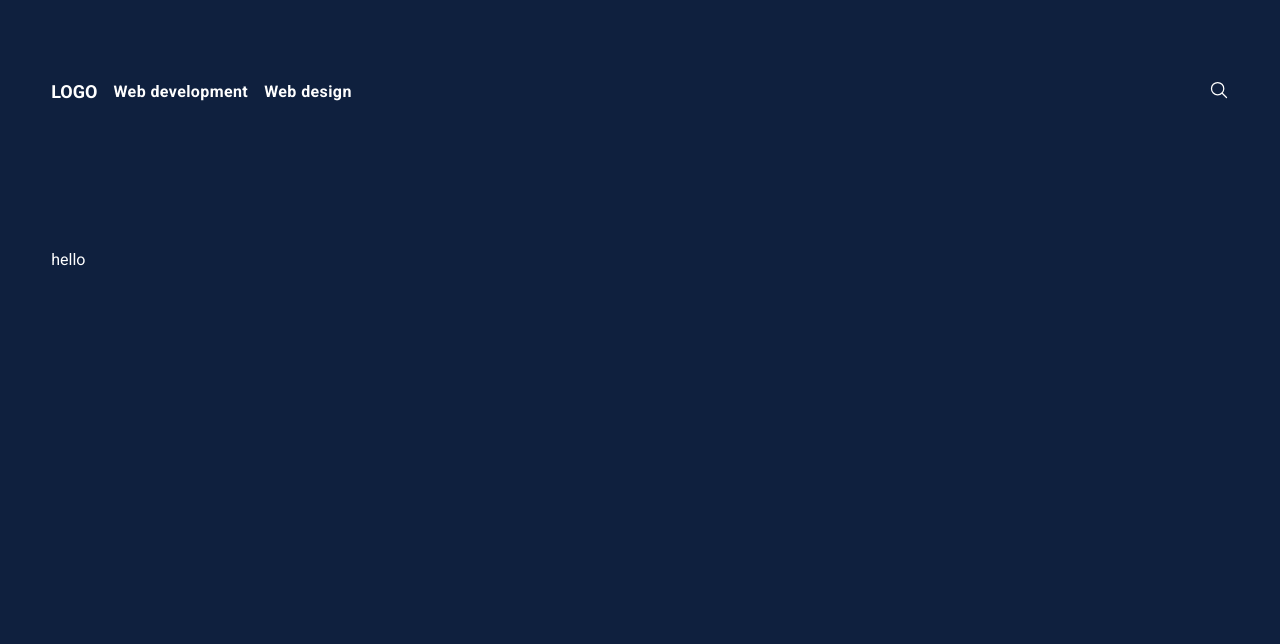
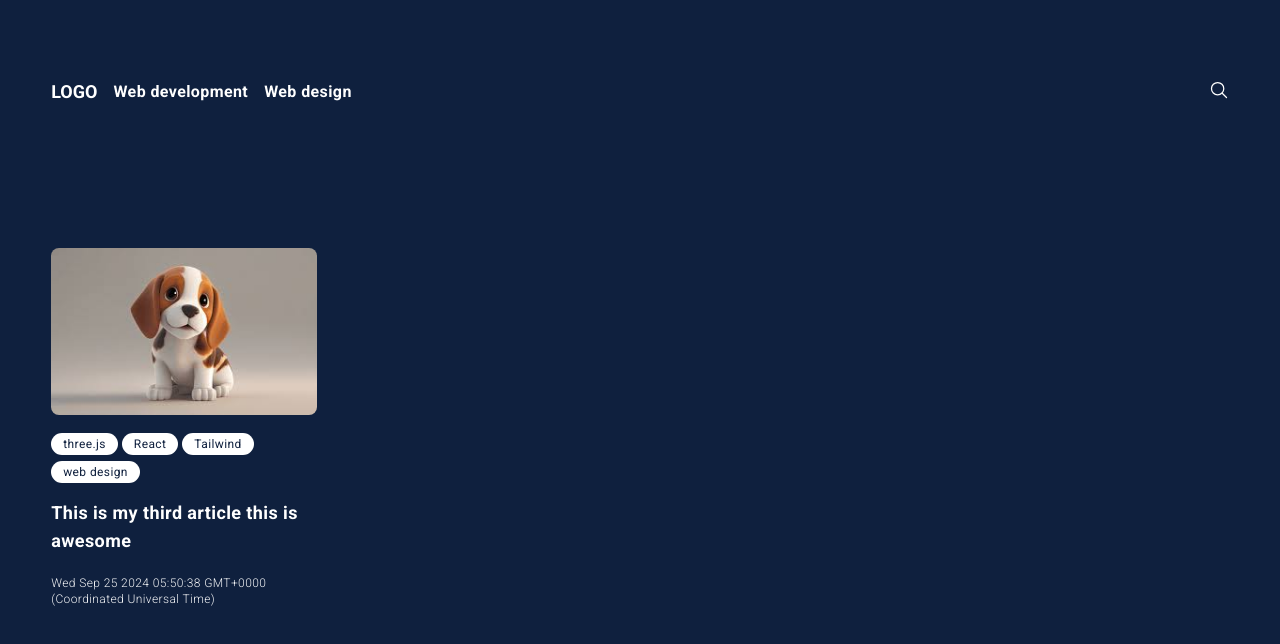
Before and after one commit to maisa0804/notion_blog, a Next.js app: page / in a window 1280 px wide. Shown: the top 644 px of the page. Built offline with nearby package versions, Linux system fonts and the light colour scheme.

Commit message:
Added card

```diff
--- a/src/app/page.tsx
+++ b/src/app/page.tsx
@@ -1,11 +1,11 @@
-
-
+import Card from "@/components/card";
+import dammy from "@/lib/dammy";
 
 export default async function Home() {
 
   return (
     <div className="">
-      <h1>hello</h1>
+      <Card title={dammy.title} img={dammy.img} date={dammy.date} tags={dammy.tags} />
     </div>
   );
 }
--- /dev/null
+++ b/src/components/card/index.tsx
@@ -0,0 +1,33 @@
+import React from 'react'
+import { CardProps } from './type'
+import Image from 'next/image'
+
+const Card = ({ title, img, tags, date }: CardProps) => {
+
+  return (
+    <div className='max-w-[266px] w-full h-full flex flex-col tracking-wide'>
+      <Image
+        src={img}
+        alt="Sample Image"
+        width={286}
+        height={216}
+        layout='responsive'
+        className='rounded-lg'
+      />
+      <ul className='flex justify-start items-center gap-1 my-4 w-full flex-wrap'>
+        {tags.map((tag) => {
+          return (
+            <li key={tag}>
+              <span className='bg-foreground text-background text-xs py-1 px-3 rounded-[25px]'>{tag}</span>
+            </li>)
+        })}
+      </ul>
+      <h2 className='text-lg font-bold'>{title}</h2>
+      <p className='text-xs mt-5 text-gray-100 font-thin'>
+        <span>{date.toString()}</span>
+      </p>
+    </div>
+  )
+}
+
+export default Card
--- /dev/null
+++ b/src/components/card/type.ts
@@ -0,0 +1,6 @@
+export type CardProps = {
+  title: string,
+  img: string,
+  date: Date,
+  tags: string[]
+}
--- /dev/null
+++ b/src/lib/dammy.ts
@@ -0,0 +1,10 @@
+import { CardProps } from "@/components/card/type";
+
+const dammy: CardProps = {
+  title: "This is my third article this is awesome",
+  img: "/images/sample.png",
+  date: new Date(),
+  tags: ["three.js", "React","Tailwind", "web design"]
+}
+
+export default dammy
```
Also changed, not shown: public/images/sample.png (added).
